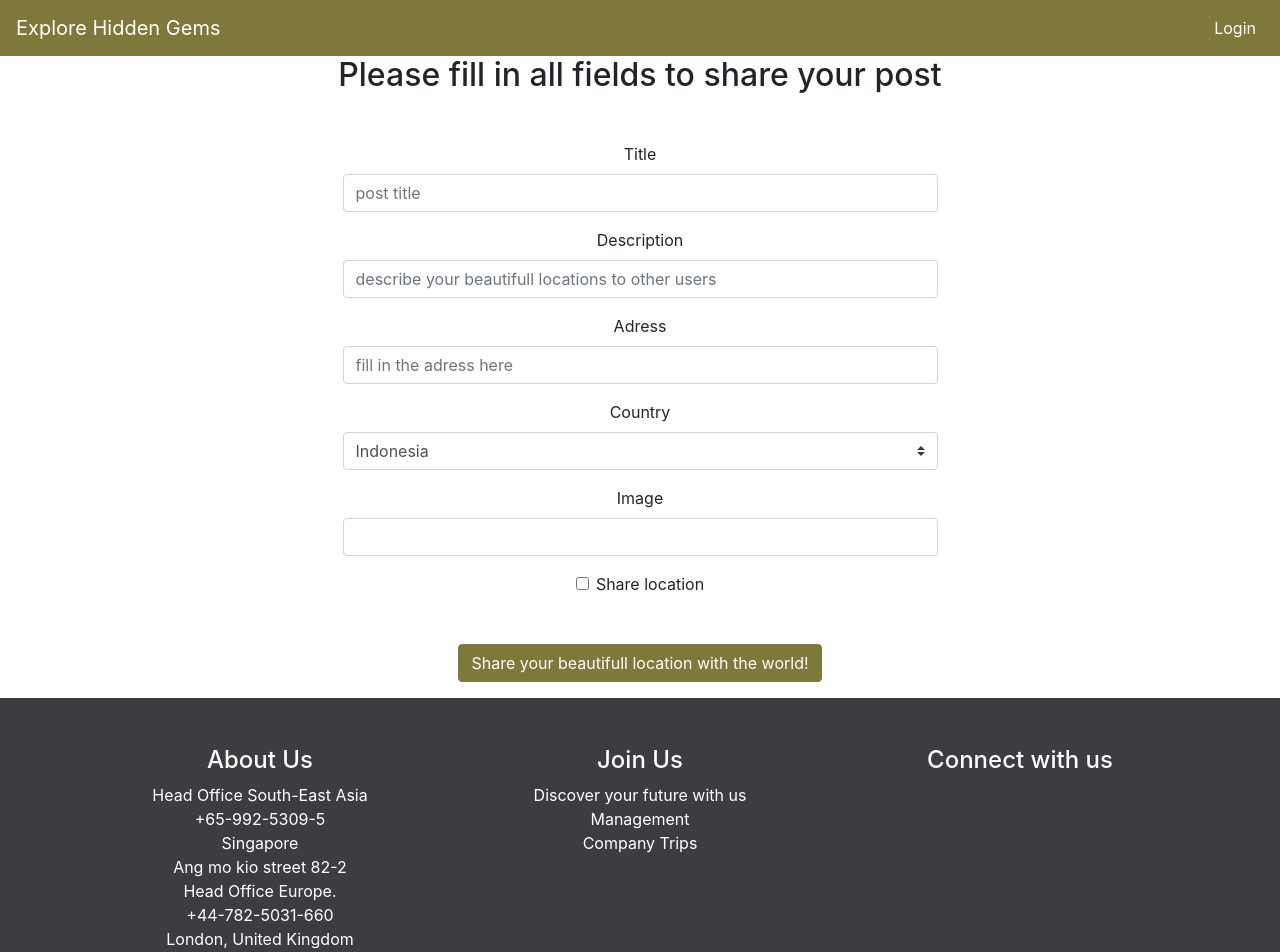
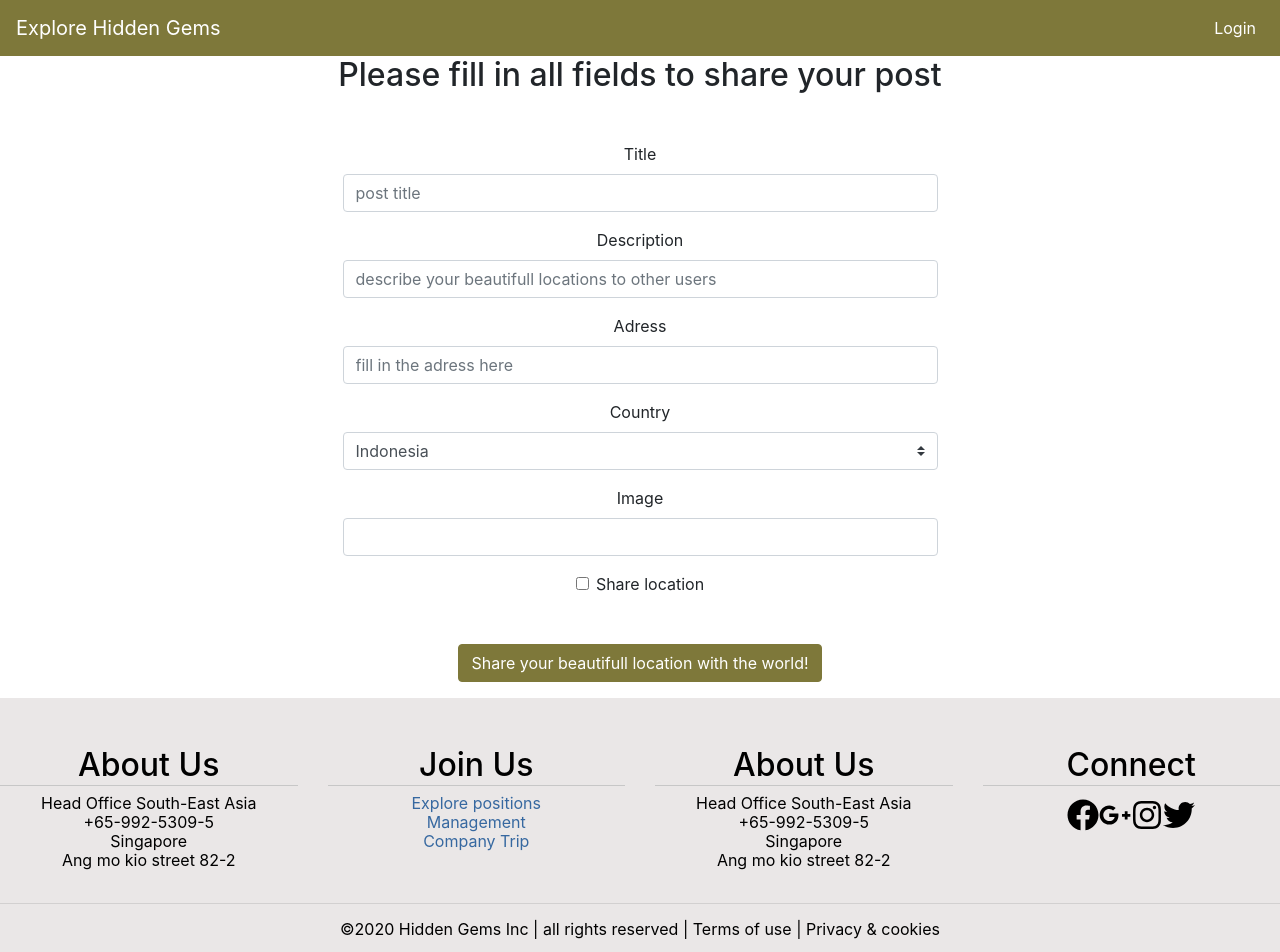
Before and after one commit to SmitnAntonyDv/Portfolio_Hidden_Gems_Client, a React (Create React App) app: page /user/postlocation in a window 1280 px wide. Shown: the top 952 px of the page. Built offline with nearby package versions, Linux system fonts and the light colour scheme; no server answers.

Commit message:
updated footer styling - somehow still have a couple pixels space

```diff
--- a/package.json
+++ b/package.json
@@ -3,6 +3,9 @@
   "version": "0.1.0",
   "private": true,
   "dependencies": {
+    "@fortawesome/fontawesome-svg-core": "^1.2.29",
+    "@fortawesome/free-solid-svg-icons": "^5.13.1",
+    "@fortawesome/react-fontawesome": "^0.1.11",
     "@testing-library/jest-dom": "^4.2.4",
     "@testing-library/react": "^9.5.0",
     "@testing-library/user-event": "^7.2.1",
@@ -15,6 +18,7 @@
     "react": "^16.13.1",
     "react-bootstrap": "^1.0.1",
     "react-dom": "^16.13.1",
+    "react-icons": "^3.10.0",
     "react-leaflet": "^2.7.0",
     "react-redux": "^7.2.0",
     "react-router-dom": "^5.2.0",
--- a/src/components/footer/Footer.js
+++ b/src/components/footer/Footer.js
@@ -1,51 +1,77 @@
 import React from "react";
+import {
+  FaFacebook,
+  FaGooglePlusG,
+  FaInstagram,
+  FaTwitter,
+} from "react-icons/fa";
 
 export default function Footer() {
   return (
     <div className='main-footer'>
-      <div className='container'>
       <div className='row'>
         {/* Colum1 */}
-          <div className='col'>
-            <h4>About Us</h4>
+        <div className='col-xs-12 col-sm-6 col-md-3'>
+          <h4 className='footer-header'>About Us</h4>
           <ul className='list-unstyled'>
             <li>Head Office South-East Asia</li>
             <li>+65-992-5309-5</li>
             <li>Singapore</li>
             <li>Ang mo kio street 82-2</li>
-              <li>Head Office Europe.</li>
-              <li>+44-782-5031-660</li>
-              <li>London, United Kingdom</li>
-              <li>10 Downing Street</li>
           </ul>
         </div>
         {/* colum2 */}
-          <div className='col'>
-            <h4>Join Us</h4>
+        <div className='col-xs-12 col-sm-6 col-md-3'>
+          <h4 className='footer-header'>Join Us</h4>
           <ul className='list-unstyled'>
-              <li>Discover your future with us</li>
-              <li>Management</li>
-              <li>Company Trips</li>
+            <li>
+              <a className='fake-Link' href='#' onClick='return false;'>
+                Explore positions
+              </a>
+            </li>
+            <li className='fake-Link'>Management</li>
+            <li className='fake-Link'>Company Trip</li>
           </ul>
         </div>
         {/* colum3 */}
-          <div className='col'>
-            <h4>Connect with us</h4>
+        <div className='col-xs-12 col-sm-6 col-md-3'>
+          <h4 className='footer-header'>About Us</h4>
           <ul className='list-unstyled'>
-              <li></li>
-              <li></li>
-              <li></li>
-              <li></li>
+            <li>Head Office South-East Asia</li>
+            <li>+65-992-5309-5</li>
+            <li>Singapore</li>
+            <li>Ang mo kio street 82-2</li>
           </ul>
+        </div>
+        {/* colum4 */}
+        <div className='col-xs-12 col-sm-6 col-md-3'>
+          <h4 className='footer-header'>Connect</h4>
+          <div className='footer-social'>
+            <div className='icons-horizontal'>
+              <ul className='list-unstyled'>
+                <li>
+                  <FaFacebook />
+                </li>
+                <li>
+                  <FaGooglePlusG />
+                </li>
+                <li>
+                  <FaInstagram />
+                </li>
+                <li>
+                  <FaTwitter />
+                </li>
+              </ul>
+            </div>
+          </div>
         </div>
       </div>
       <hr />
       <div className='row'>
         <p className='col-sm'>
-            &copy;{new Date().getFullYear} Hidden Gems Inc | all rights reserved
-            | Terms of Service | Privacy
+          &copy;2020 Hidden Gems Inc | all rights reserved | Terms of use |
+          Privacy & cookies
         </p>
-        </div>
       </div>
     </div>
   );
--- a/src/styles/Footer/footer.scss
+++ b/src/styles/Footer/footer.scss
@@ -1,19 +1,29 @@
 .main-footer {
-  color: white;
-  background-color: #3c3d41;
+  color: black;
+  background-color: #e9e6e6ec;
   padding-top: 3em;
   position: relative;
   bottom: 0;
   width: 100%;
   flex-flow: row nowrap;
-  margin-top: auto;
+  line-height: 1.2;
 }
-.page-container {
-  display: flex;
-  flex-direction: column;
-  min-height: 100vh;
-  text-align: center;
+.footer-header {
+  border-bottom: 0.06em solid #c7c7c7;
+  font-size: 2rem;
 }
-.content-wrap {
-  flex: 1;
+.footer-social {
+  padding: 0 1em;
+  font-size: 2em;
 }
+.icons-horizontal li {
+  display: inline;
+}
+.fake-Link {
+  color: rgb(54, 104, 160) !important;
+
+  cursor: pointer;
+}
+.fake-Link:hover {
+  text-decoration: underline;
+}
```
Also changed, not shown: 1 other file (tests, documents, lock files or other folders). Lines whose indentation alone changed are shown as unchanged.
